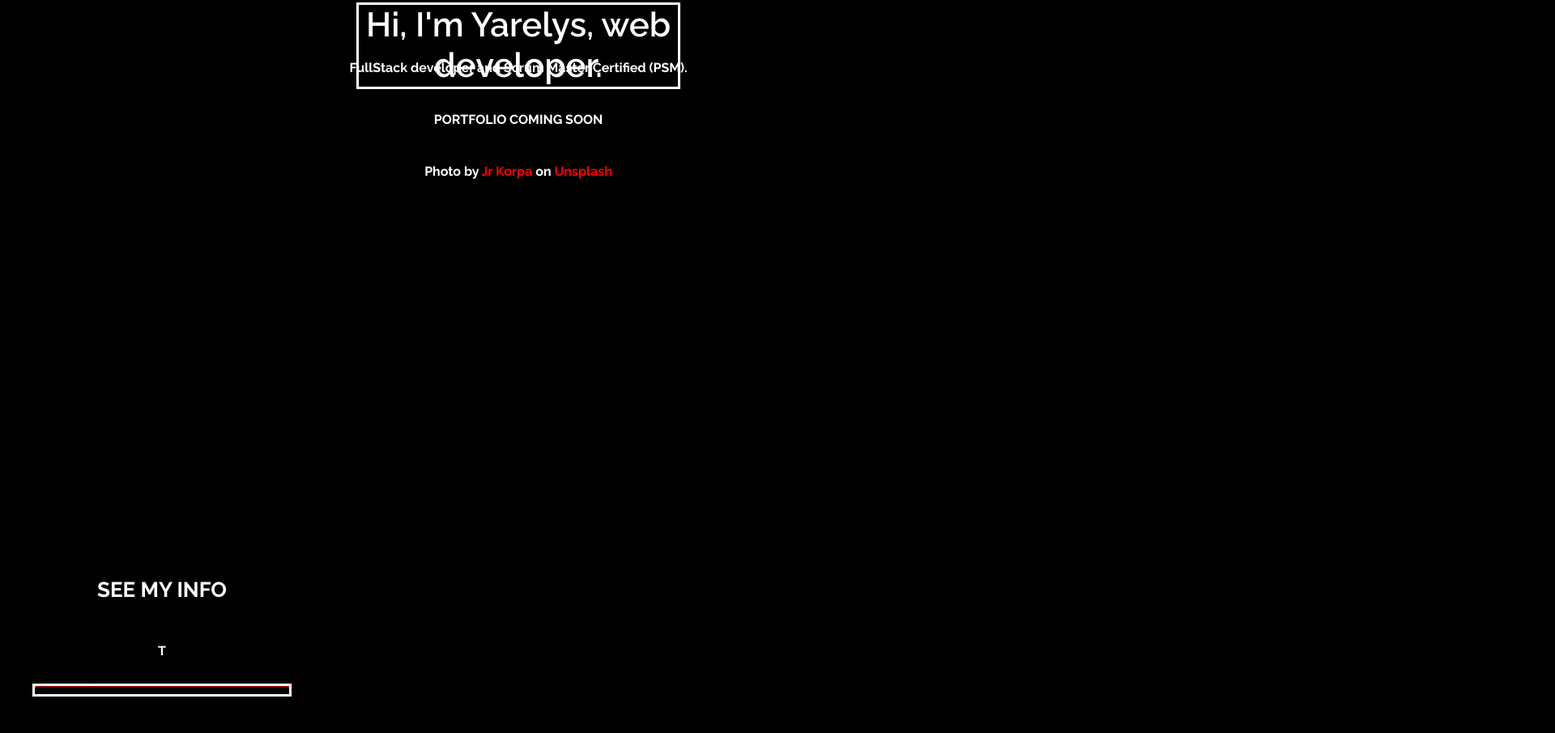
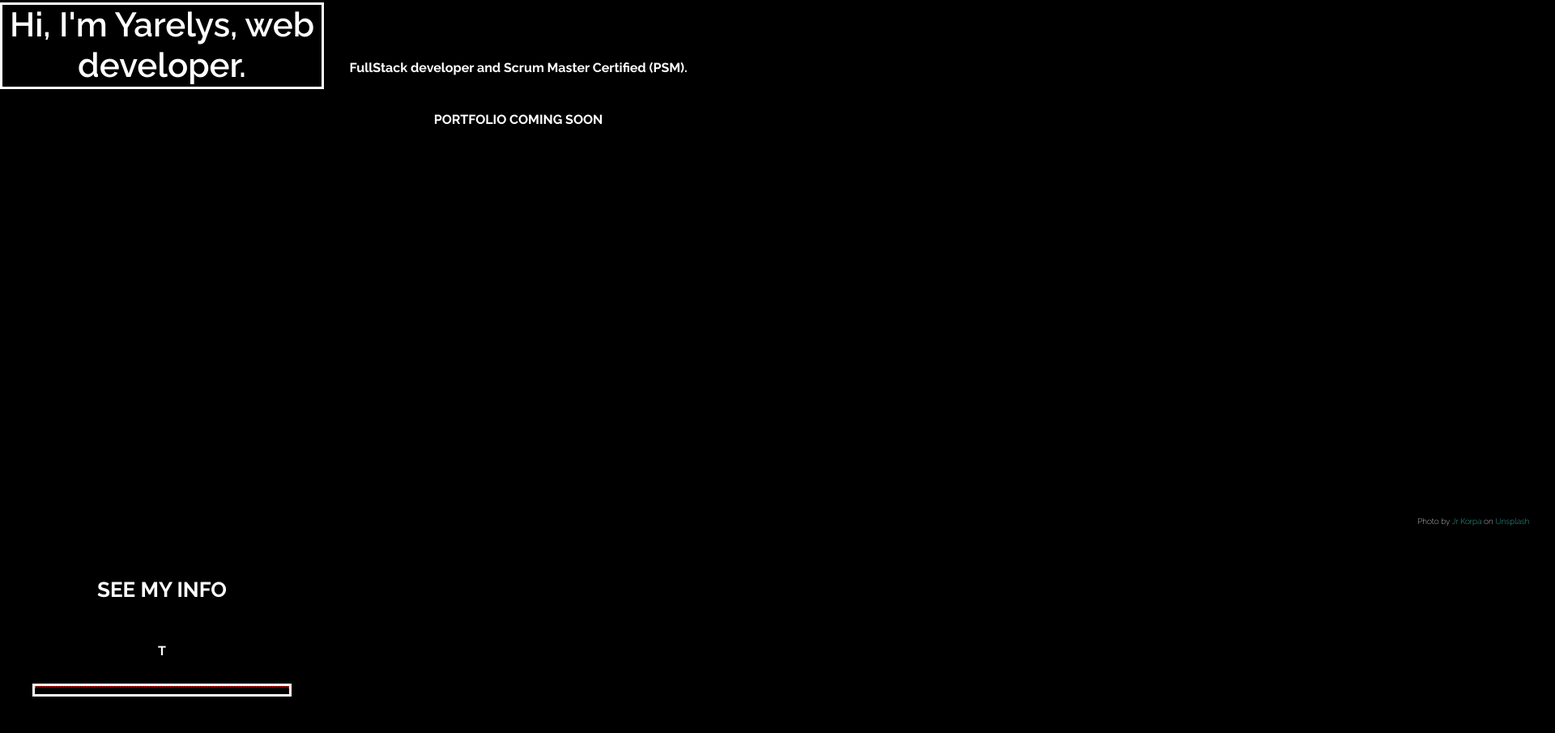
Before and after one commit to YarelysRR/yarelysrr.github.io, a plain HTML site: page index.html in a window 1280 px wide. Shown: the part 242-1147 px from the top of the page at 81% size, 1920 px wide, since content can reach past the window. Drawn offline with nearby package versions, Linux system fonts and the light colour scheme.

Commit message:
fix photo credit

```diff
--- a/index.html
+++ b/index.html
@@ -25,12 +25,11 @@
             <h1>Hi, I'm Yarelys, web developer.</h1>
             <p>FullStack developer and Scrum Master Certified (PSM).</p>
             <p>PORTFOLIO COMING SOON</p>
-            <img>
-            <p>Photo by <a
+            <h4>Photo by <a
                     href="https://unsplash.com/@jrkorpa?utm_source=unsplash&utm_medium=referral&utm_content=creditCopyText">Jr
                     Korpa</a> on <a
                     href="https://unsplash.com/s/photos/free-images-neon?utm_source=unsplash&utm_medium=referral&utm_content=creditCopyText">Unsplash</a>
-            </p></img>
+            </h4>
         </div>
     </div>
 
--- a/resources/style.css
+++ b/resources/style.css
@@ -36,6 +36,7 @@ body {
   top: 50px;
   width: 400px;
   margin: 0 auto;
+  display: inline-block;
 }
 
 #main {
@@ -74,8 +75,15 @@ p {
   text-align: center;
 }
 
-.content p > a {
-  color: red;
+.content h4 {
+  color: white;
+  position: relative;
+  left: 1750px;
+  top: 450px;
+  font-size: 10px;
+}
+.content h4 a {
+  color: turquoise;
 }
 
 .pull-quote {
```
